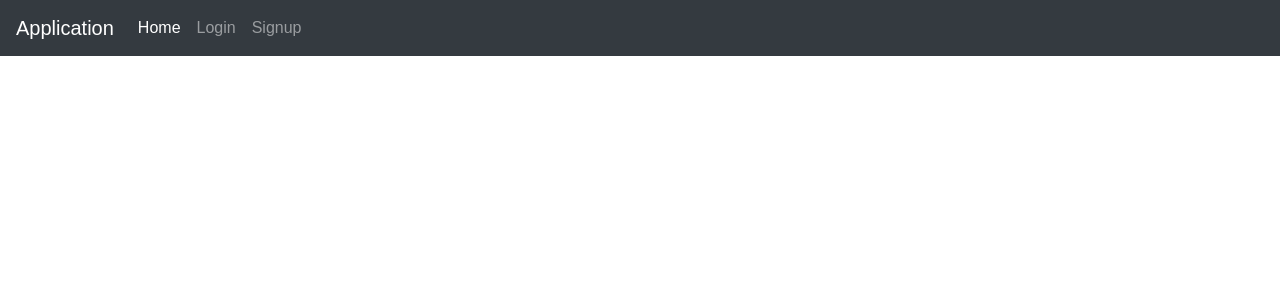
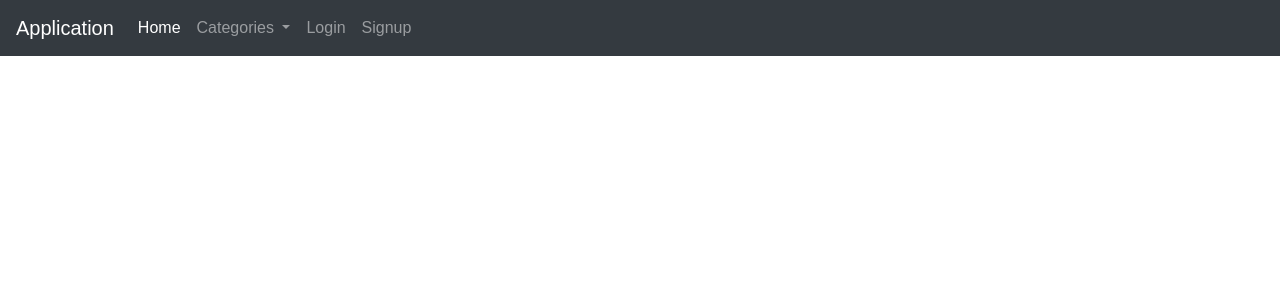
Before and after one commit to yuxiao-pan/IST303-Group-Project, a Django app: page / in a window 1280 px wide. Shown: the top 300 px of the page. Run offline with Django 3.2, Linux system fonts and the light colour scheme; some libraries are stand-ins or nearby versions.

Commit message:
added categories menu in navigation bar

```diff
--- a/app/news/template/base.html
+++ b/app/news/template/base.html
@@ -34,12 +34,8 @@
         </div>
 
         <div class="content container">
-            <div class="row">
-                <div class="col-md-8">
-                {% block content %}
-                {% endblock %}
-                </div>
-            </div>
+            {% block content %}
+            {% endblock %}
         </div>
     </body>
 </html>
--- a/app/news/template/general-nav.html
+++ b/app/news/template/general-nav.html
@@ -8,6 +8,17 @@
         <li class="nav-item active">
             <a class="nav-link" href={% url 'home' %}>Home <span class="sr-only">(current)</span></a>
         </li>
+        <!-- Dropdown -->
+        <li class="nav-item dropdown">
+        <a class="nav-link dropdown-toggle" href="#" id="navbardrop" data-toggle="dropdown">
+            Categories
+        </a>
+        <div class="dropdown-menu">
+            {% for category in categories %}
+            <a class="dropdown-item" href="#">{{category}}</a>
+            {% endfor %}
+        </div>
+        </li>
         <li class="nav-item">
             <a class="nav-link" href={% url 'login' %}>Login</a>
         </li>
```
Also changed, not shown: app/news/template/logged-nav.html (+11 -0 lines). Lines whose indentation alone changed are shown as unchanged.
